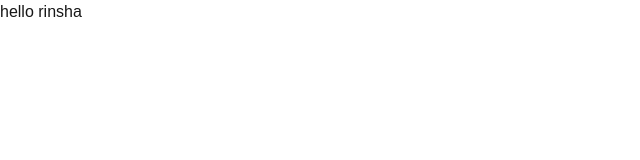
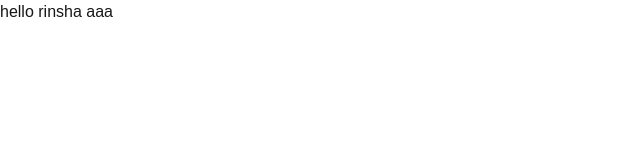
Before and after one commit to Aslah7070/exam_platform, a Next.js app: page / in a window 1280 px wide. Shown: the top 160 px of the page, without its empty margins (0-640 px from the left). Built offline with nearby package versions, Linux system fonts and the light colour scheme.

Commit message:
again testing

```diff
--- a/src/app/page.tsx
+++ b/src/app/page.tsx
@@ -3,7 +3,7 @@ import Image from "next/image";
 export default function Home() {
   return (
     <h1>
-      hello rinsha
+      hello rinsha aaa
     </h1>
   );
 }
```
